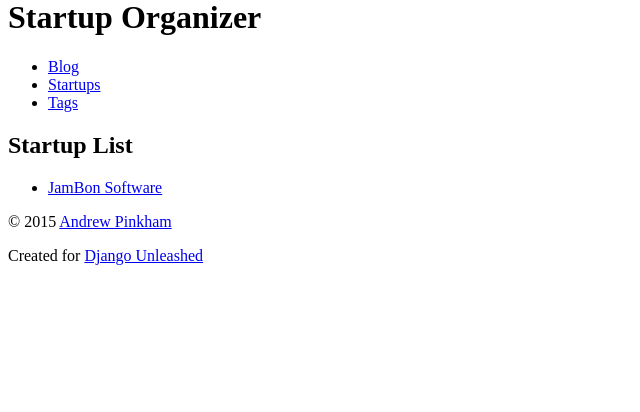
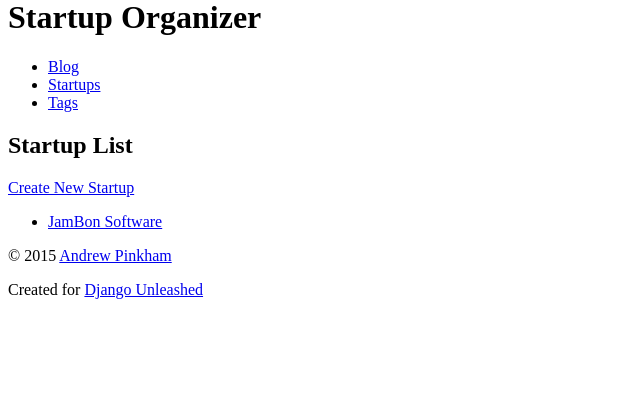
Before and after one commit to JMorris1575/djututorial, a Django app: page /startup/ in a window 1280 px wide. Shown: the part 22-434 px from the top of the page, without its empty margins (0-640 px from the left). Run offline with Django 3.2, Linux system fonts and the light colour scheme; data comes from the database, SQL or seed files in the repository.

Commit message:
After Section 9.2.5

```diff
--- a/organizer/models.py
+++ b/organizer/models.py
@@ -65,3 +65,6 @@ class NewsLink(models.Model):
     def __str__(self):
         return "{}:{}".format(
             self.startup, self.title)
+
+    def get_absolute_url(self):
+        return self.startup.get_absolute_url()
--- a/organizer/templates/organizer/startup_detail.html
+++ b/organizer/templates/organizer/startup_detail.html
@@ -30,6 +30,9 @@
             {% if startup.newslink_set.all %}
                 <section>
                     <h3>Recent News</h3>
+                    <p>
+                        <a href="{% url 'organizer_newslink_create' %}">
+                            Add Article</a></p>
                     <ul>
                         {% for newslink in startup.newslink_set.all %}
                             <li>
--- a/organizer/templates/organizer/startup_list.html
+++ b/organizer/templates/organizer/startup_list.html
@@ -6,6 +6,10 @@
 
 {% block content %}
     <h2>Startup List</h2>
+    <div>
+        <a href="{% url 'organizer_startup_create' %}">
+            Create New Startup</a>
+    </div>
     <ul>
         {% for startup in startup_list %}
             <li>
--- a/organizer/urls.py
+++ b/organizer/urls.py
@@ -1,13 +1,20 @@
 from django.conf.urls import url
 
 from .views import(
-        TagCreate, startup_detail, startup_list,
-        tag_detail, tag_list)
+        NewsLinkCreate, StartupCreate, TagCreate,
+        startup_detail, startup_list, tag_detail,
+        tag_list)
 
 urlpatterns = [
+    url(r'^newslink/create/$',
+        NewsLinkCreate.as_view(),
+        name='organizer_newslink_create'),
     url(r'^startup/$',
         startup_list,
         name='organizer_startup_list'),
+    url(r'^startup/create/$',
+        StartupCreate.as_view(),
+        name='organizer_startup_create'),
     url(r'^startup/(?P<slug>[\w\-]+)/$',
         startup_detail,
         name='organizer_startup_detail'),
--- a/organizer/views.py
+++ b/organizer/views.py
@@ -2,9 +2,53 @@ from django.shortcuts import (
     get_object_or_404, redirect, render)
 from django.views.generic import View
 
-from .forms import TagForm
+from .forms import (
+    NewsLinkForm, StartupForm, TagForm)
 from .models import Startup, Tag
 
+
+class NewsLinkCreate(View):
+    form_class = NewsLinkForm
+    template_name = 'organizer/newslink_form.html'
+
+    def get(self, request):
+        return render(
+            request,
+            self.template_name,
+            {'form': self.form_class()})
+
+    def post(self, request):
+        bound_form = self.form_class(request.POST)
+        if bound_form.is_valid():
+            new_newslink = bound_form.save()
+            return redirect(new_newslink)
+        else:
+            return render(
+                request,
+                self.template_name,
+                {'form': bound_form})
+
+
+class StartupCreate(View):
+    form_class = StartupForm
+    template_name = 'organizer/startup_form.html'
+
+    def get(self, request):
+        return render(
+            request,
+            self.template_name,
+            {'form': self.form_class()})
+
+    def post(self, request):
+        bound_form = self.form_class(request.POST)
+        if bound_form.is_valid():
+            new_startup = bound_form.save()
+            return redirect(new_startup)
+        else:
+            return render(
+                request,
+                self.template_name,
+                {'form': bound_form})
 
 def startup_detail(request, slug):
     startup = get_object_or_404(
```
